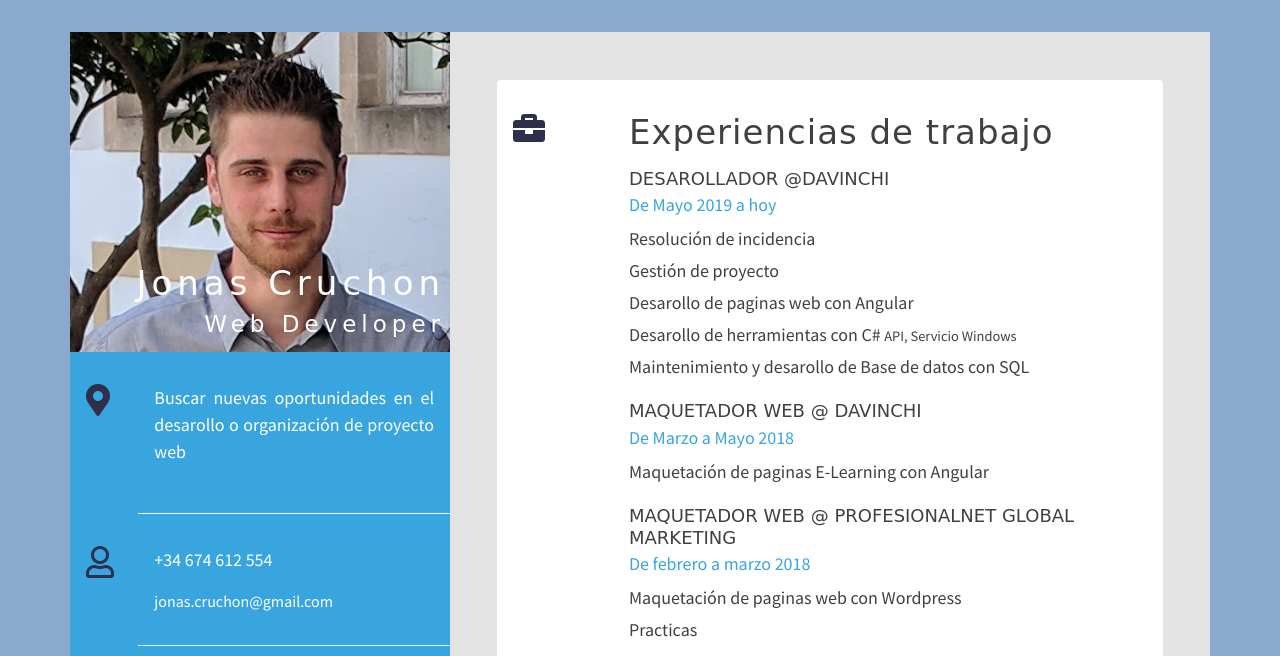
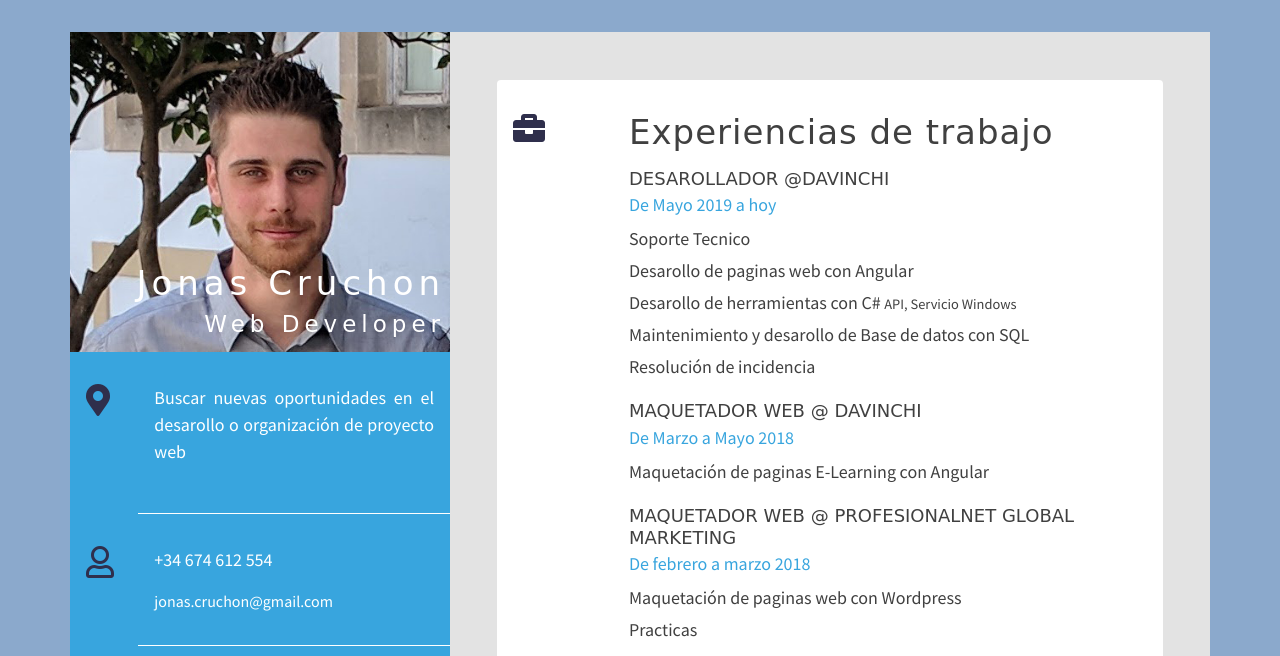
Before and after one commit to jonasCr/Curriculum-Vitae, a plain HTML site: page index.html in a window 1280 px wide. Shown: the top 656 px of the page. Drawn offline with nearby package versions, Linux system fonts and the light colour scheme; a web font is replaced by a local one.

```diff
--- a/index.html
+++ b/index.html
@@ -179,12 +179,12 @@
 		        							<h3>Experiencias de trabajo</h3>
 		        							<div class="exp-cursos">
 		        								<h4>Desarollador @<a href="http:/www.davinchi.es/">Davinchi</a></h4>
-		        								<p class="fechas">De Mayo 2019 a hoy</p>
-		        								<p>Resolución de incidencia</p>
-												<p>Gestión de proyecto</p>
+												<p class="fechas">De Mayo 2019 a hoy</p>
+												<p>Soporte Tecnico</p>
 												<p>Desarollo de paginas web con Angular</p>
 												<p>Desarollo de herramientas con C# <small>API, Servicio Windows</small></p>
 												<p>Maintenimiento y desarollo de Base de datos con SQL</p>
+		        								<p>Resolución de incidencia</p>
 		        							</div>
 		        							<div class="exp-cursos">
 		        								<h4>Maquetador web @ <a href="https://www.davinchi.es/">Davinchi</a></h4>
```
